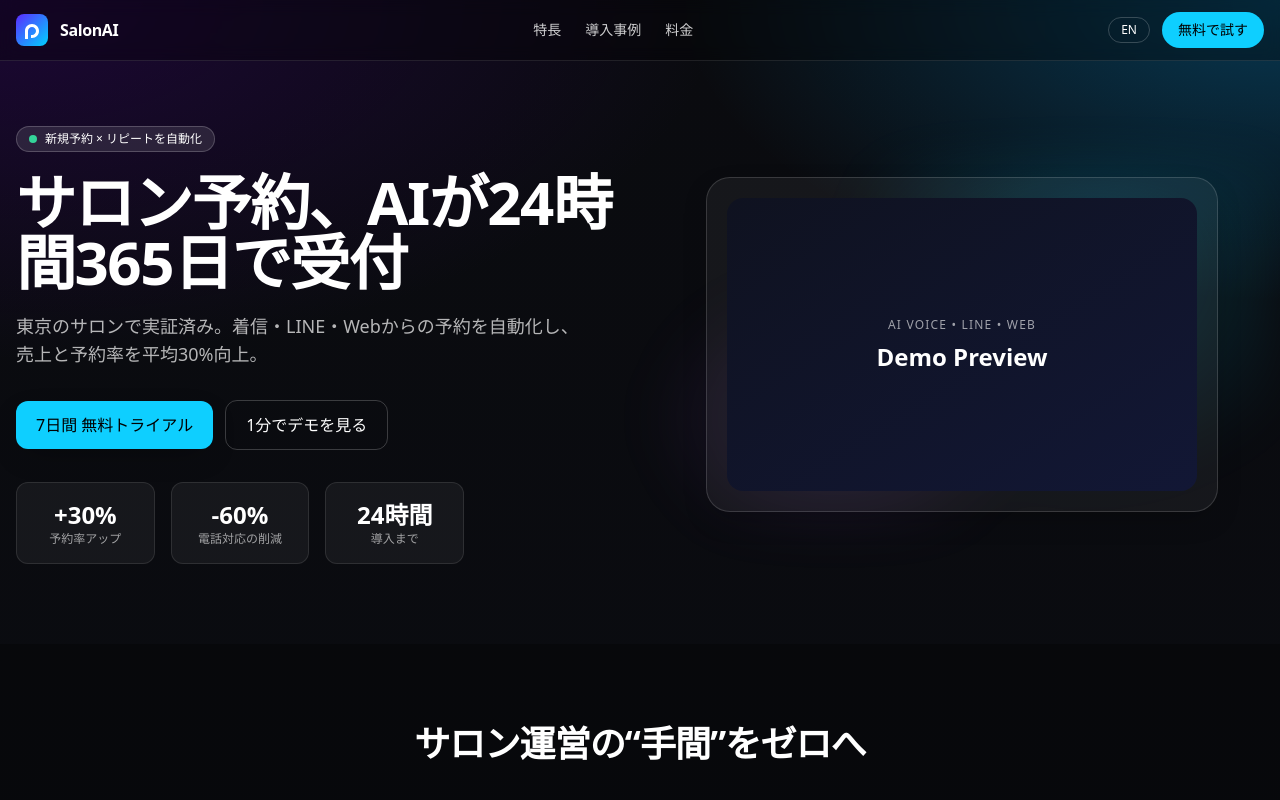
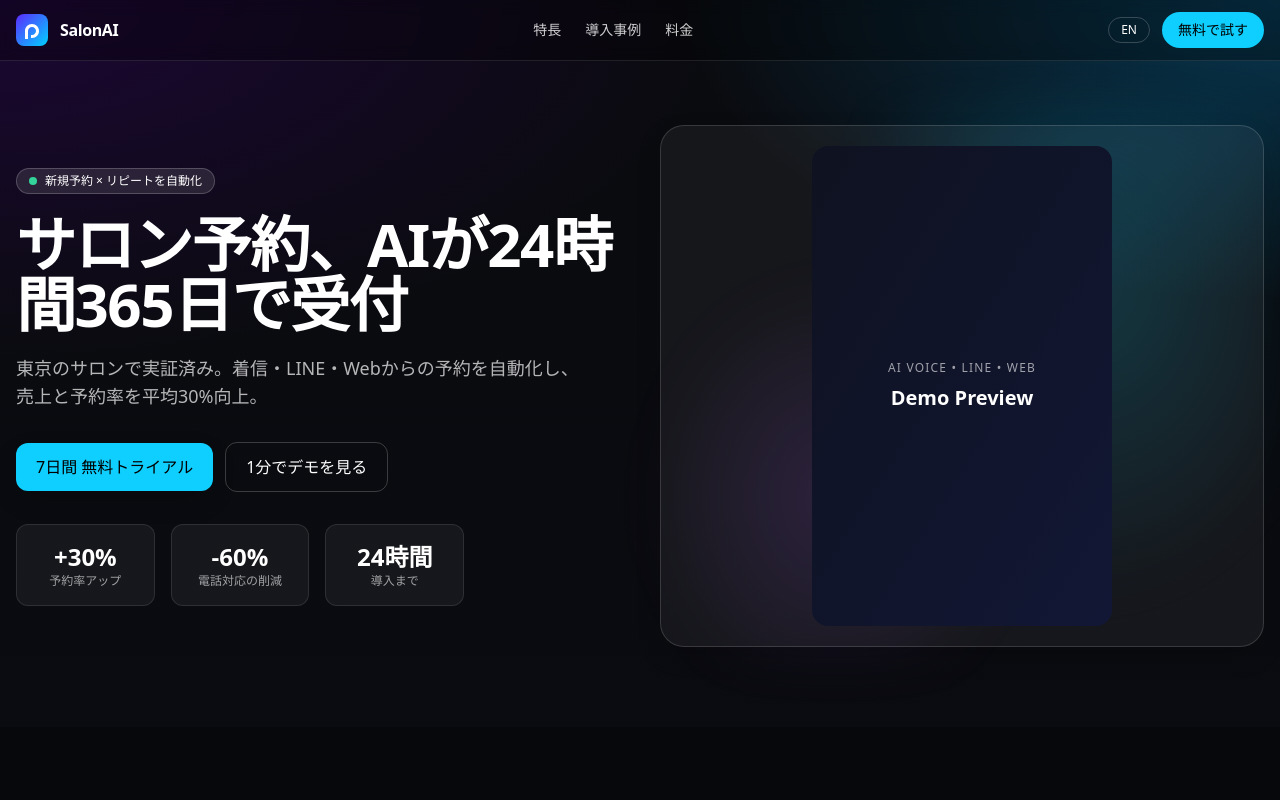
Before and after one commit to Diman200-max/glambot, a Next.js app: page / in a window 1280 px wide. Shown: the top 800 px of the page. Built offline with nearby package versions, Linux system fonts and the light colour scheme.

Commit message:
Update index.js

```diff
--- a/pages/index.js
+++ b/pages/index.js
@@ -183,12 +183,12 @@ export default function Home() {
           </div>
         </div>
         <div className="relative">
-          <div className="absolute -inset-4 rounded-3xl blur-xl bg-[radial-gradient(40%_60%_at_70%_30%,rgba(0,208,255,0.18),transparent),radial-gradient(30%_40%_at_30%_70%,rgba(155,81,224,0.18),transparent)]" />
-          <div className="relative max-w-lg mx-auto rounded-3xl border border-white/15 bg-white/5 shadow-soft p-4 md:p-5">
-            <div className="aspect-[16/10] rounded-2xl bg-gradient-to-br from-[#0f1220] to-[#121735] grid place-items-center">
-            <div className="text-center">
-              <div className="text-[10px] md:text-xs uppercase tracking-widest text-white/60">AI Voice • LINE • Web</div>
-              <div className="text-xl md:text-2xl font-semibold mt-2">Demo Preview</div>
+  <div className="absolute -inset-4 rounded-3xl blur-xl bg-[radial-gradient(40%_60%_at_70%_30%,rgba(0,208,255,0.18),transparent),radial-gradient(30%_40%_at_30%_70%,rgba(155,81,224,0.18),transparent)]" />
+  <div className="relative rounded-3xl border border-white/15 bg-white/5 shadow-soft p-4 md:p-5">
+    <div className="mx-auto max-w-[260px] md:max-w-[300px] aspect-[10/16] rounded-2xl bg-gradient-to-br from-[#0f1220] to-[#121735] grid place-items-center">
+      <div className="text-center">
+        <div className="text-[10px] md:text-xs uppercase tracking-widest text-white/60">AI Voice • LINE • Web</div>
+        <div className="text-lg md:text-xl font-semibold mt-2">Demo Preview</div>
       </div>
     </div>
   </div>
```
